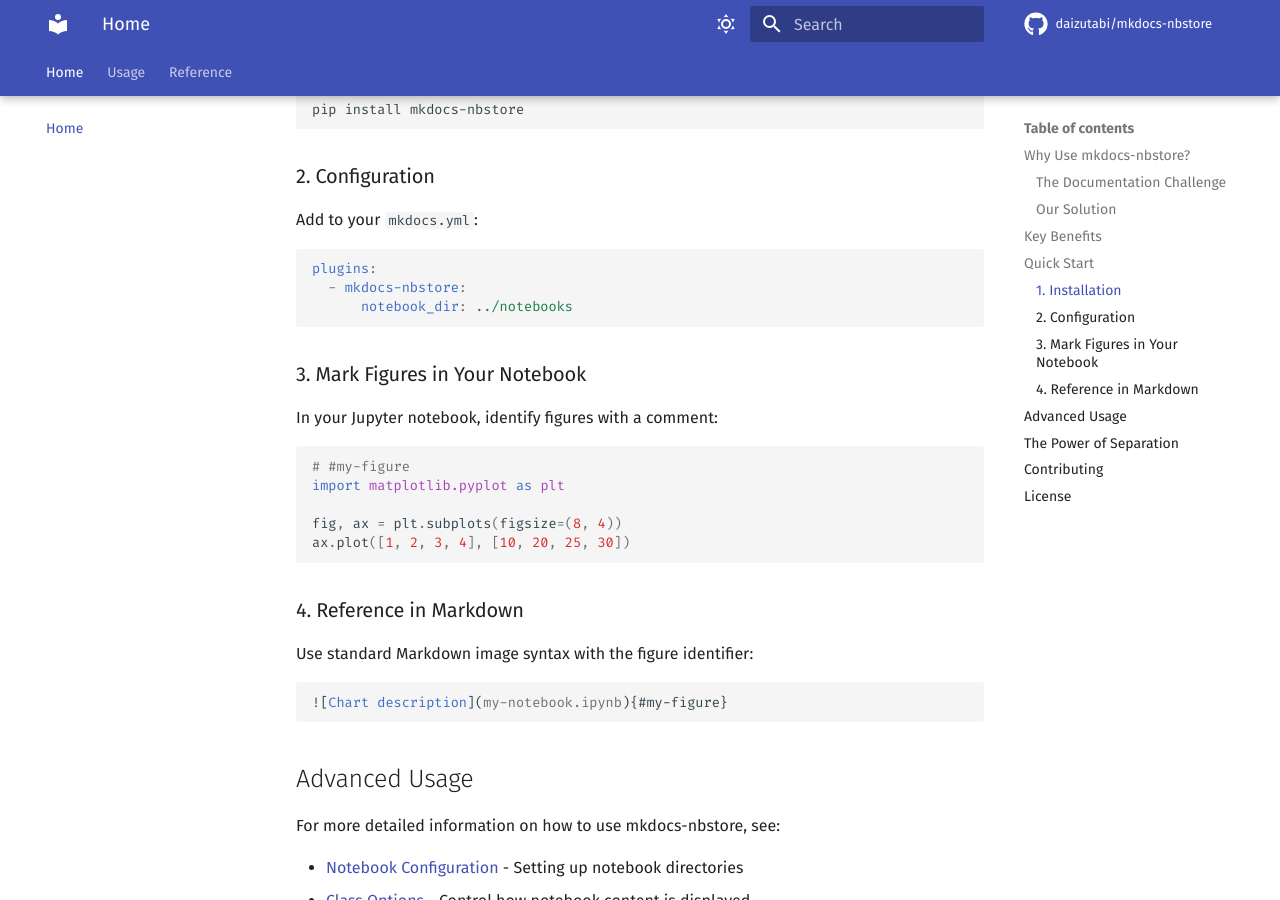
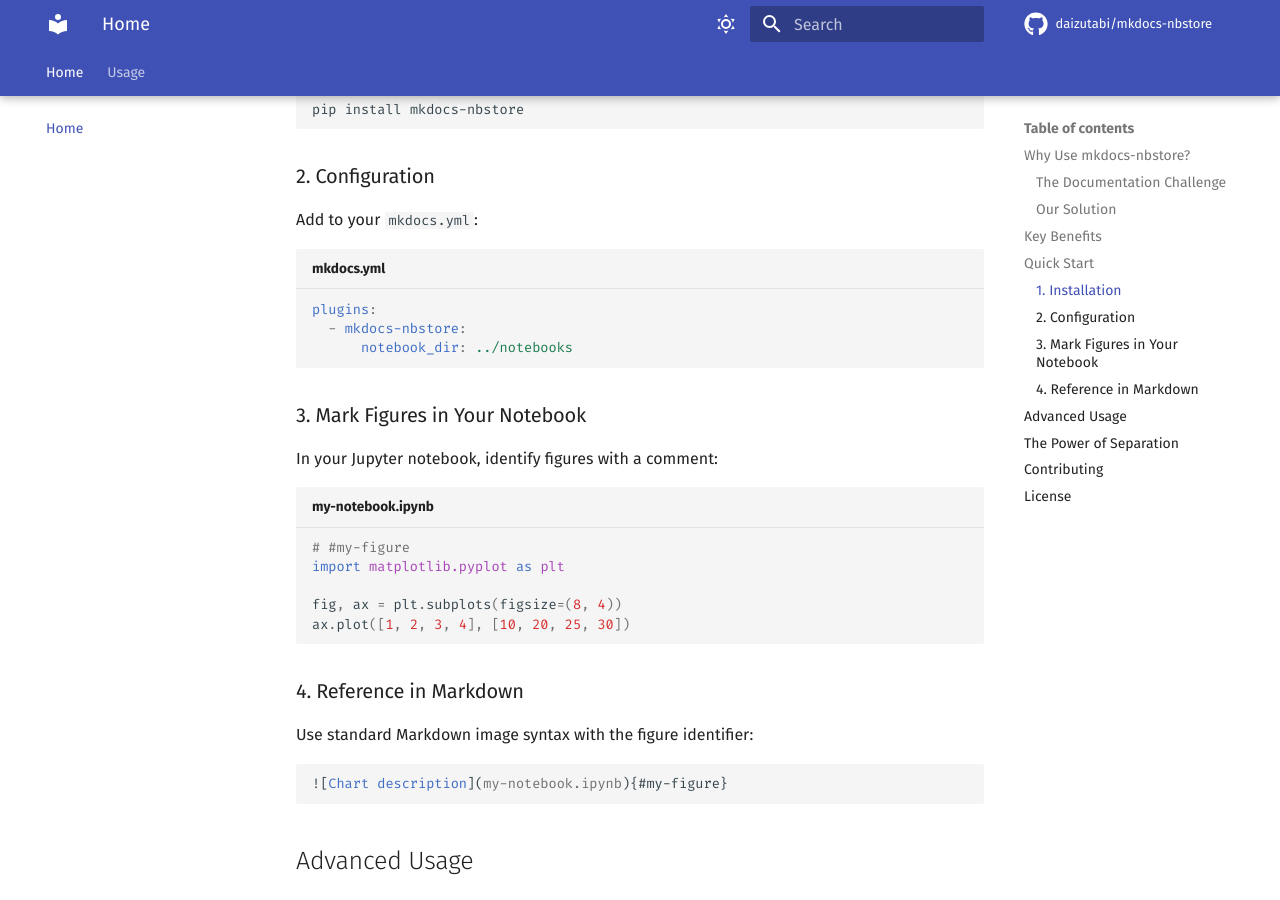
Before and after one commit to daizutabi/mkdocs-nbstore, an MkDocs documentation site: the page built from docs/index.md, in a window 1280 px wide and 900 px high, scrolled down 1247 px. Built offline with MkDocs 1.6.1 and Material for MkDocs 9.7.7, drawn with Linux system fonts in a browser that asks for light colours; comment, search, counter and statistics services are not loaded.

Commit message:
Remove mkapi dependency from pyproject.toml, update mkdocs.yaml to clean up navigation, and enhance index documentation with titles for code blocks.

````diff
--- a/docs/index.md
+++ b/docs/index.md
@@ -58,7 +58,7 @@
 
 Add to your `mkdocs.yml`:
 
-```yaml
+```yaml title="mkdocs.yml"
 plugins:
   - mkdocs-nbstore:
       notebook_dir: ../notebooks
@@ -68,7 +68,7 @@
 
 In your Jupyter notebook, identify figures with a comment:
 
-```python
+```python title="my-notebook.ipynb"
 # #my-figure
 import matplotlib.pyplot as plt
 
--- a/mkdocs.yaml
+++ b/mkdocs.yaml
@@ -40,7 +40,6 @@
   - search
   - mkdocs-nbstore:
       notebook_dir: ../notebooks
-  - mkapi
 markdown_extensions:
   - pymdownx.magiclink
   - pymdownx.highlight:
@@ -56,4 +55,3 @@
       - usage/notebook.md
       - usage/class.md
       - usage/html.md
-  - Reference: $api/mkdocs_nbstore.***
--- a/pyproject.toml
+++ b/pyproject.toml
@@ -37,7 +37,6 @@
 dev = [
   "ipykernel>=6.29.5",
   "matplotlib>=3.10.1",
-  "mkapi>=4.2.4",
   "mkdocs-material>=9.6.11",
   "pandas>=2.2",
   "polars>=1.26",
````
